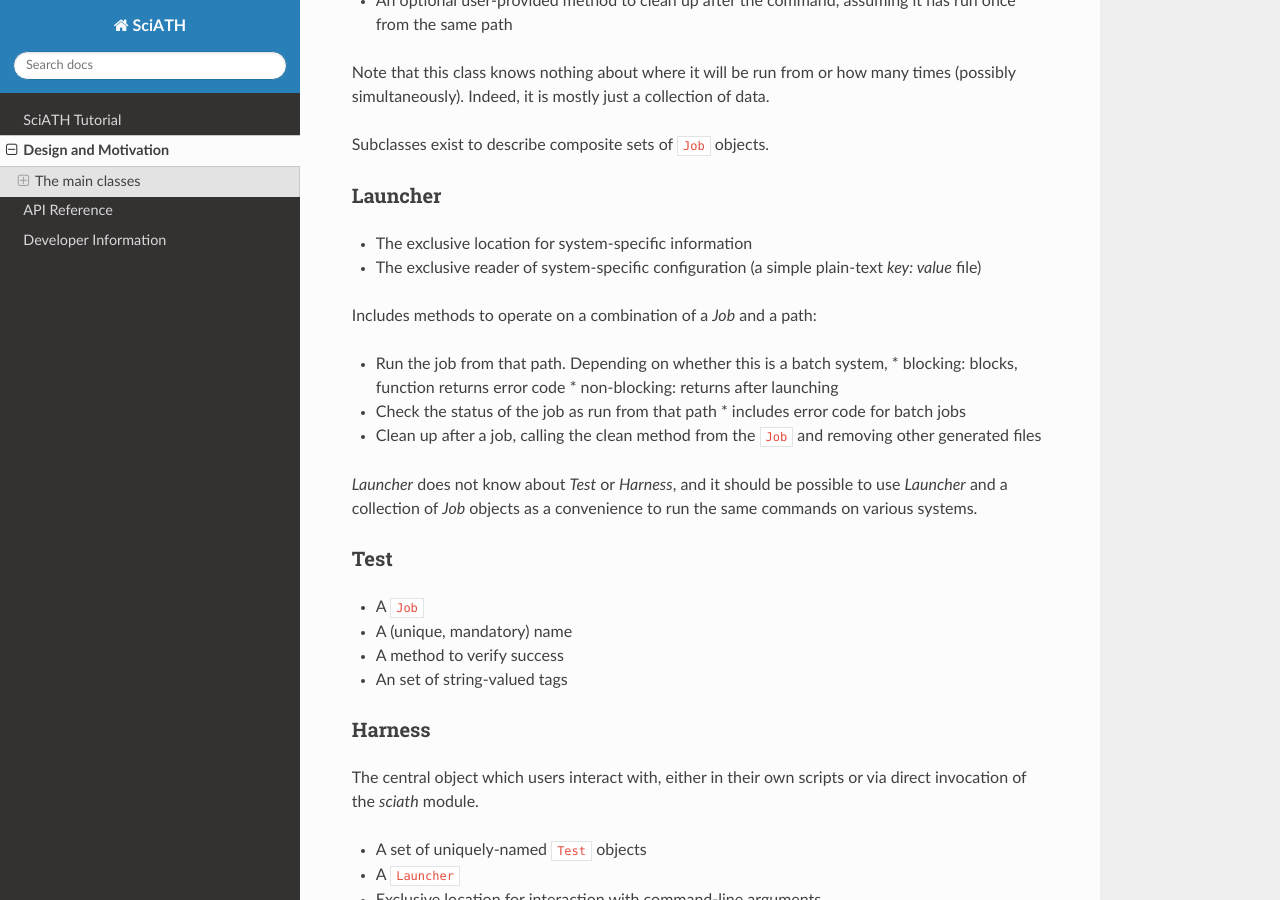
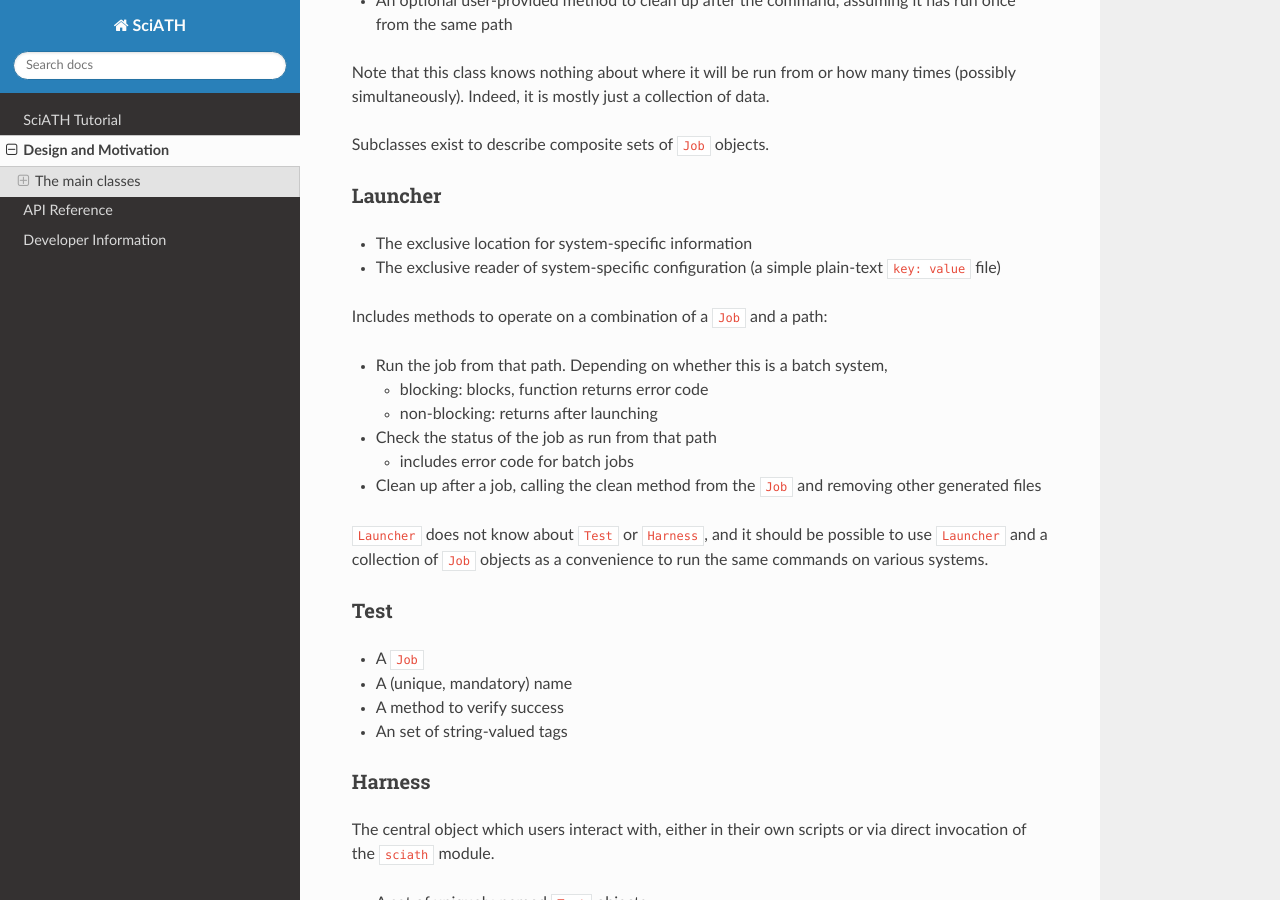
Before and after one commit to sciath/sciath, a Sphinx documentation site: the page built from docs/design.rst, in a window 1280 px wide and 900 px high, scrolled down 1189 px. Built offline with Sphinx 7.4.7 and the Read the Docs theme 2.0.0, drawn with Linux system fonts in a browser that asks for light colours.

```diff
--- a/docs/design.rst
+++ b/docs/design.rst
@@ -56,19 +56,23 @@ Launcher
 ~~~~~~~~
 
 * The exclusive location for system-specific information
-* The exclusive reader of system-specific configuration (a simple plain-text `key: value` file)
+* The exclusive reader of system-specific configuration (a simple plain-text ``key: value`` file)
 
-Includes methods to operate on a combination of a `Job` and a path:
+Includes methods to operate on a combination of a ``Job`` and a path:
 
 * Run the job from that path. Depending on whether this is a batch system,
+
   * blocking: blocks, function returns error code
   * non-blocking: returns after launching
+
 * Check the status of the job as run from that path
+
   * includes error code for batch jobs
+
 * Clean up after a job, calling the clean method from the ``Job`` and removing other generated files
 
-`Launcher` does not know about `Test` or `Harness`, and it should be possible
-to use `Launcher` and a collection of `Job` objects as a convenience to run the
+``Launcher`` does not know about ``Test`` or ``Harness``, and it should be possible
+to use ``Launcher`` and a collection of ``Job`` objects as a convenience to run the
 same commands on various systems.
 
 Test
@@ -83,7 +87,7 @@ Harness
 ~~~~~~~
 
 The central object which users interact with, either in their own scripts
-or via direct invocation of the `sciath` module.
+or via direct invocation of the ``sciath`` module.
 
 * A set of uniquely-named ``Test`` objects
 * A ``Launcher``
```
